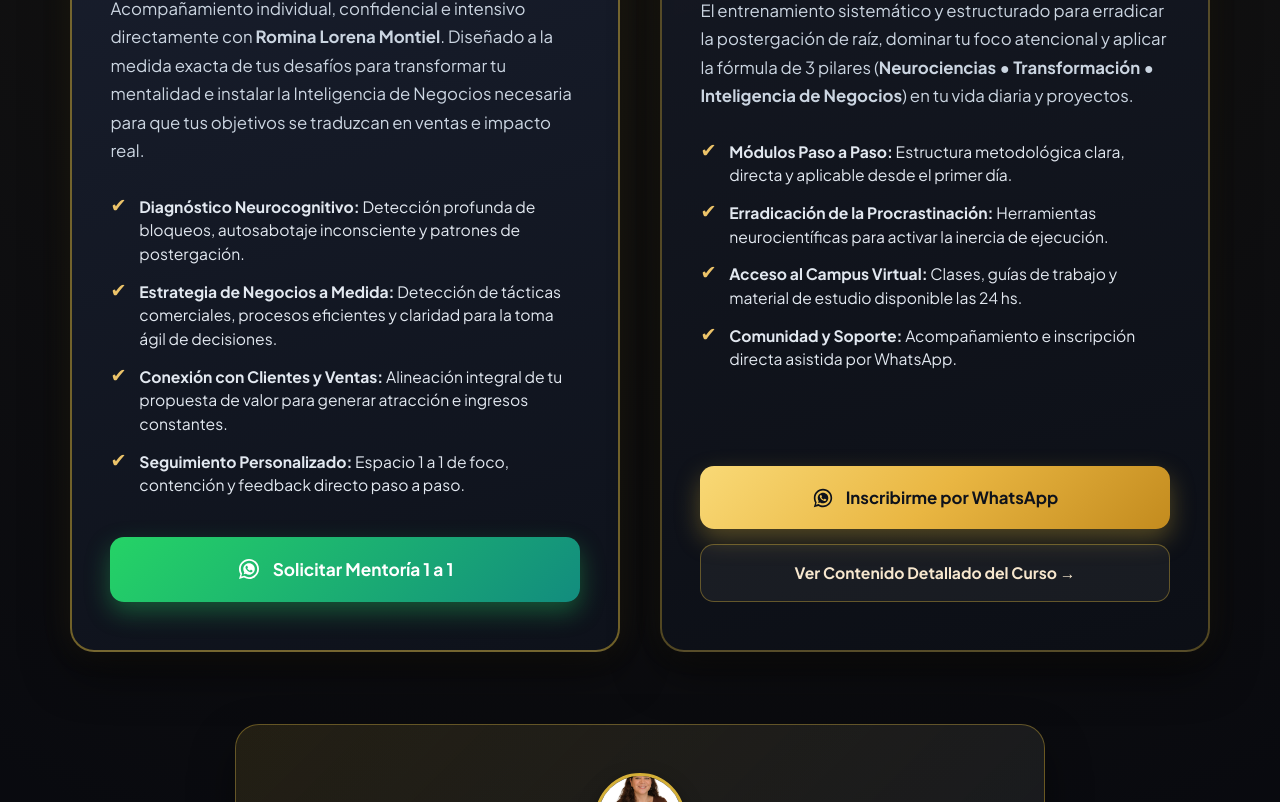
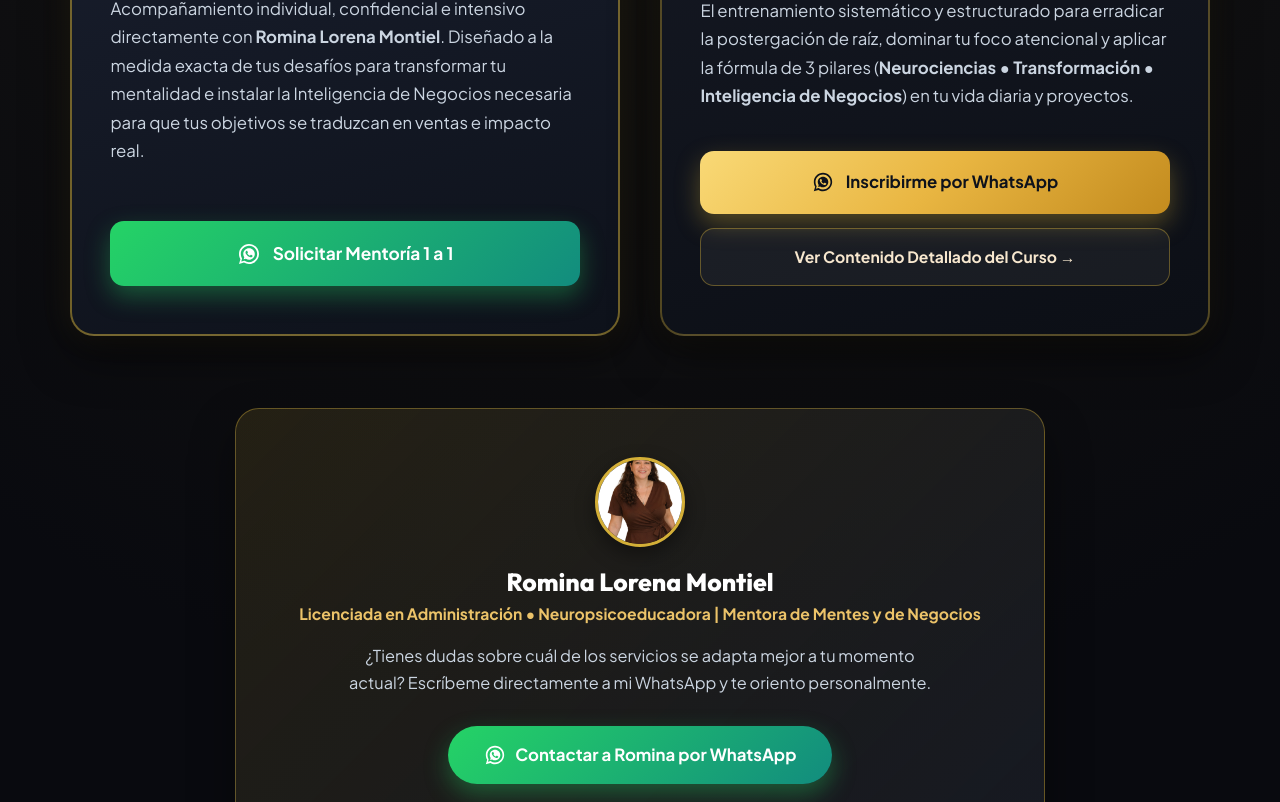
Before and after one commit to romimontiel/metodomodolider, a Next.js app: page /servicios in a window 1280 px wide. Shown: the part 687-1489 px from the top of the page. Built offline with nearby package versions, Linux system fonts and the light colour scheme.

Commit message:
Eliminacion de listas de viñetas en tarjetas de servicios para un diseño mas limpio y directo

```diff
--- a/src/app/servicios/page.js
+++ b/src/app/servicios/page.js
@@ -132,39 +132,12 @@ export default function ServiciosPage() {
                 Mentoría 1 a 1
               </h2>
 
-              <p style={{ color: "#CBD5E1", fontSize: "1.05rem", lineHeight: "1.7", marginBottom: "1.8rem" }}>
+              <p style={{ color: "#CBD5E1", fontSize: "1.05rem", lineHeight: "1.7", marginBottom: "2.5rem" }}>
                 Acompañamiento individual, confidencial e intensivo directamente con <strong>Romina Lorena Montiel</strong>. Diseñado a la medida exacta de tus desafíos para transformar tu mentalidad e instalar la Inteligencia de Negocios necesaria para que tus objetivos se traduzcan en ventas e impacto real.
               </p>
 
-              {/* Puntos Clave */}
-              <div style={{ display: "flex", flexDirection: "column", gap: "0.9rem", marginBottom: "2.5rem", flex: 1 }}>
-                <div style={{ display: "flex", alignItems: "flex-start", gap: "0.8rem" }}>
-                  <span style={{ color: "#ECC369", fontSize: "1.2rem", lineHeight: 1 }}>✔</span>
-                  <span style={{ color: "#E2E8F0", fontSize: "0.98rem", lineHeight: 1.5 }}>
-                    <strong>Diagnóstico Neurocognitivo:</strong> Detección profunda de bloqueos, autosabotaje inconsciente y patrones de postergación.
-                  </span>
-                </div>
-                <div style={{ display: "flex", alignItems: "flex-start", gap: "0.8rem" }}>
-                  <span style={{ color: "#ECC369", fontSize: "1.2rem", lineHeight: 1 }}>✔</span>
-                  <span style={{ color: "#E2E8F0", fontSize: "0.98rem", lineHeight: 1.5 }}>
-                    <strong>Estrategia de Negocios a Medida:</strong> Detección de tácticas comerciales, procesos eficientes y claridad para la toma ágil de decisiones.
-                  </span>
-                </div>
-                <div style={{ display: "flex", alignItems: "flex-start", gap: "0.8rem" }}>
-                  <span style={{ color: "#ECC369", fontSize: "1.2rem", lineHeight: 1 }}>✔</span>
-                  <span style={{ color: "#E2E8F0", fontSize: "0.98rem", lineHeight: 1.5 }}>
-                    <strong>Conexión con Clientes y Ventas:</strong> Alineación integral de tu propuesta de valor para generar atracción e ingresos constantes.
-                  </span>
-                </div>
-                <div style={{ display: "flex", alignItems: "flex-start", gap: "0.8rem" }}>
-                  <span style={{ color: "#ECC369", fontSize: "1.2rem", lineHeight: 1 }}>✔</span>
-                  <span style={{ color: "#E2E8F0", fontSize: "0.98rem", lineHeight: 1.5 }}>
-                    <strong>Seguimiento Personalizado:</strong> Espacio 1 a 1 de foco, contención y feedback directo paso a paso.
-                  </span>
-                </div>
-              </div>
-
               {/* Botón WhatsApp */}
+              <div style={{ marginTop: "auto" }}>
                 <a
                   href={mentoriaLink}
                   target="_blank"
@@ -191,6 +164,7 @@ export default function ServiciosPage() {
                   </svg>
                   <span>Solicitar Mentoría 1 a 1</span>
                 </a>
+              </div>
 
             </div>
 
@@ -237,40 +211,12 @@ export default function ServiciosPage() {
                 Curso Método MODO LÍDER
               </h2>
 
-              <p style={{ color: "#CBD5E1", fontSize: "1.05rem", lineHeight: "1.7", marginBottom: "1.8rem" }}>
+              <p style={{ color: "#CBD5E1", fontSize: "1.05rem", lineHeight: "1.7", marginBottom: "2.5rem" }}>
                 El entrenamiento sistemático y estructurado para erradicar la postergación de raíz, dominar tu foco atencional y aplicar la fórmula de 3 pilares (<strong>Neurociencias • Transformación • Inteligencia de Negocios</strong>) en tu vida diaria y proyectos.
               </p>
 
-              {/* Puntos Clave */}
-              <div style={{ display: "flex", flexDirection: "column", gap: "0.9rem", marginBottom: "2.5rem", flex: 1 }}>
-                <div style={{ display: "flex", alignItems: "flex-start", gap: "0.8rem" }}>
-                  <span style={{ color: "#ECC369", fontSize: "1.2rem", lineHeight: 1 }}>✔</span>
-                  <span style={{ color: "#E2E8F0", fontSize: "0.98rem", lineHeight: 1.5 }}>
-                    <strong>Módulos Paso a Paso:</strong> Estructura metodológica clara, directa y aplicable desde el primer día.
-                  </span>
-                </div>
-                <div style={{ display: "flex", alignItems: "flex-start", gap: "0.8rem" }}>
-                  <span style={{ color: "#ECC369", fontSize: "1.2rem", lineHeight: 1 }}>✔</span>
-                  <span style={{ color: "#E2E8F0", fontSize: "0.98rem", lineHeight: 1.5 }}>
-                    <strong>Erradicación de la Procrastinación:</strong> Herramientas neurocientíficas para activar la inercia de ejecución.
-                  </span>
-                </div>
-                <div style={{ display: "flex", alignItems: "flex-start", gap: "0.8rem" }}>
-                  <span style={{ color: "#ECC369", fontSize: "1.2rem", lineHeight: 1 }}>✔</span>
-                  <span style={{ color: "#E2E8F0", fontSize: "0.98rem", lineHeight: 1.5 }}>
-                    <strong>Acceso al Campus Virtual:</strong> Clases, guías de trabajo y material de estudio disponible las 24 hs.
-                  </span>
-                </div>
-                <div style={{ display: "flex", alignItems: "flex-start", gap: "0.8rem" }}>
-                  <span style={{ color: "#ECC369", fontSize: "1.2rem", lineHeight: 1 }}>✔</span>
-                  <span style={{ color: "#E2E8F0", fontSize: "0.98rem", lineHeight: 1.5 }}>
-                    <strong>Comunidad y Soporte:</strong> Acompañamiento e inscripción directa asistida por WhatsApp.
-                  </span>
-                </div>
-              </div>
-
               {/* Botones de Acción para el Curso */}
-              <div style={{ display: "flex", flexDirection: "column", gap: "0.9rem" }}>
+              <div style={{ display: "flex", flexDirection: "column", gap: "0.9rem", marginTop: "auto" }}>
                 <a
                   href={cursoLink}
                   target="_blank"
```
Lines whose indentation alone changed are shown as unchanged.
